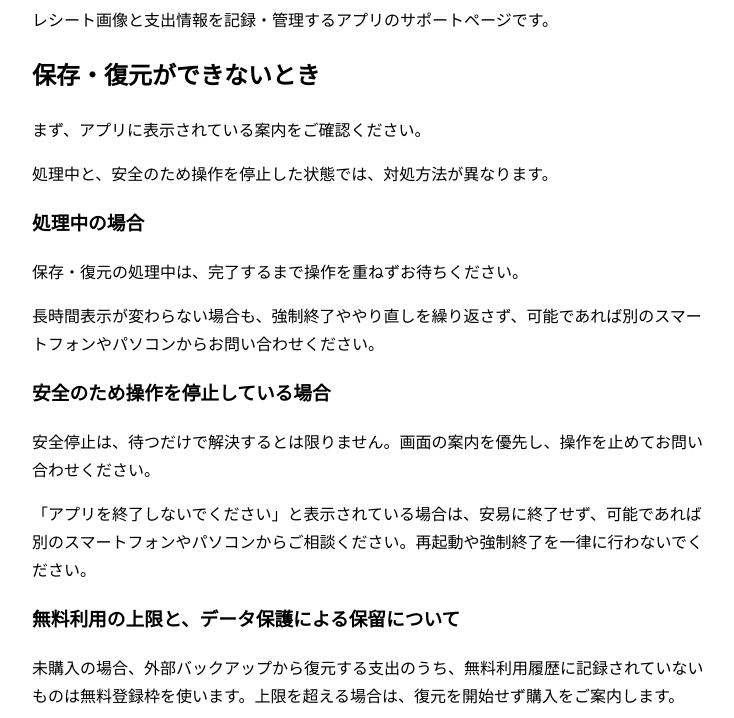
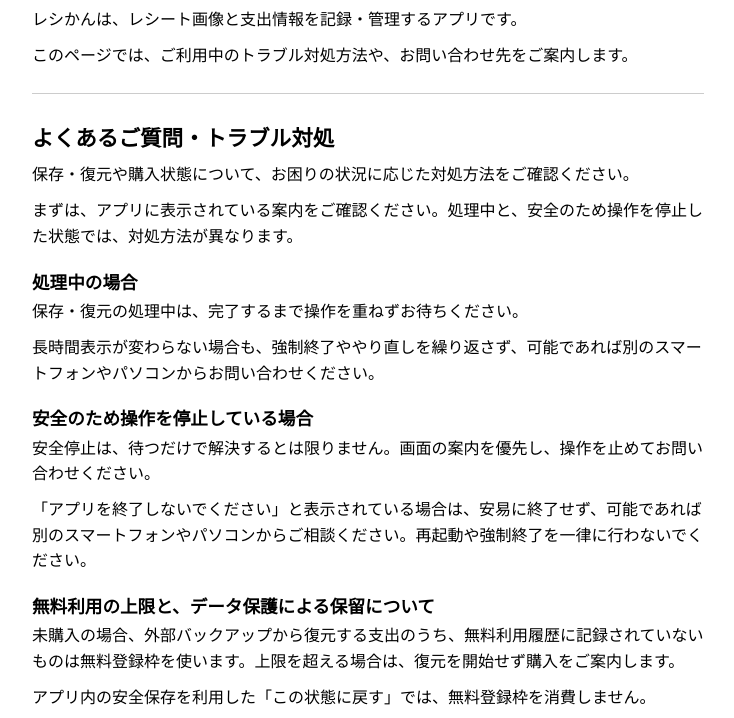
Before and after one commit to mamuro-apps/resikan-support, a plain HTML site: page index.html in a window 1280 px wide. Shown: the part 112-830 px from the top of the page, without its empty margins (272-1006 px from the left). Drawn offline with Linux system fonts and the light colour scheme.

Commit message:
Update２ index.html

```diff
--- a/index.html
+++ b/index.html
@@ -4,21 +4,73 @@
 <meta charset="utf-8">
 <meta name="viewport" content="width=device-width, initial-scale=1">
 <title>サポート | レシかん：レシート支出管理</title>
+
 <style>
 :root { color-scheme: light dark; }
-body { font-family: system-ui, sans-serif; line-height: 1.75; margin: 0; }
-main { max-width: 42rem; margin: auto; padding: 2rem 1.25rem; }
-h1 { line-height: 1.35; }
+
+body {
+  font-family: system-ui, sans-serif;
+  line-height: 1.6;
+  margin: 0;
+}
+
+main {
+  max-width: 42rem;
+  margin: auto;
+  padding: 2rem 1.25rem;
+}
+
+h1 {
+  line-height: 1.35;
+  margin: 0 0 0.5rem;
+}
+
+h2 {
+  font-size: 1.35rem;
+  line-height: 1.4;
+  margin: 1.8rem 0 0.6rem;
+}
+
+h3 {
+  font-size: 1.1rem;
+  line-height: 1.4;
+  margin: 1.25rem 0 0.3rem;
+}
+
+p {
+  margin: 0 0 0.65rem;
+}
+
+ul {
+  margin: 0.3rem 0 0.8rem;
+  padding-left: 1.5rem;
+}
+
+li {
+  margin-bottom: 0.15rem;
+}
+
+hr {
+  border: 0;
+  border-top: 1px solid currentColor;
+  opacity: 0.2;
+  margin: 1.5rem 0;
+}
 </style>
+
 </head>
 <body><main>
+
 <h1>レシかん：レシート支出管理</h1>
-<p>レシート画像と支出情報を記録・管理するアプリのサポートページです。</p>
+<p><strong>サポートページ</strong></p>
+<p>レシかんは、レシート画像と支出情報を記録・管理するアプリです。</p>
+<p>このページでは、ご利用中のトラブル対処方法や、お問い合わせ先をご案内します。</p>
 
-<h2>保存・復元ができないとき</h2>
+<hr>
 
-<p>まず、アプリに表示されている案内をご確認ください。</p>
-<p>処理中と、安全のため操作を停止した状態では、対処方法が異なります。</p>
+<h2>よくあるご質問・トラブル対処</h2>
+<p>保存・復元や購入状態について、お困りの状況に応じた対処方法をご確認ください。</p>
+<p>まずは、アプリに表示されている案内をご確認ください。処理中と、安全のため操作を停止した状態では、対処方法が異なります。</p>
 
 <h3>処理中の場合</h3>
 <p>保存・復元の処理中は、完了するまで操作を重ねずお待ちください。</p>
```
